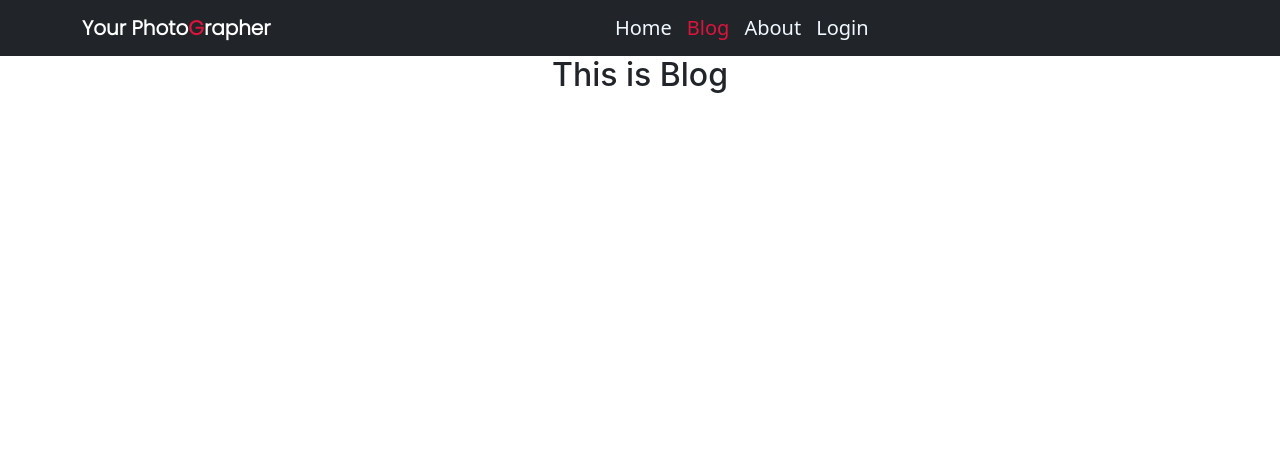
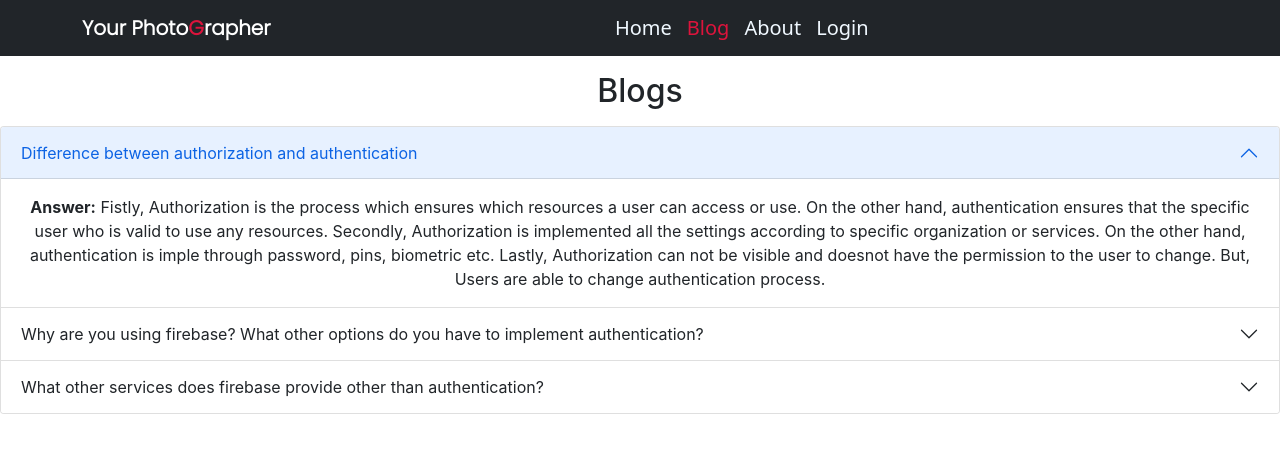
Before and after one commit to trshawonbd/Your-PhotoGrapher, a React (Create React App) app: page /blog in a window 1280 px wide. Shown: the top 452 px of the page. Built offline with nearby package versions, Linux system fonts and the light colour scheme; no server answers.

Commit message:
Blog created

```diff
--- a/public/index.html
+++ b/public/index.html
@@ -13,6 +13,7 @@
     <link rel="manifest" href="%PUBLIC_URL%/manifest.json" />
     <link href="https://cdn.jsdelivr.net/npm/bootstrap@5.1.3/dist/css/bootstrap.min.css" rel="stylesheet" integrity="sha384-1BmE4kWBq78iYhFldvKuhfTAU6auU8tT94WrHftjDbrCEXSU1oBoqyl2QvZ6jIW3" crossorigin="anonymous">
     <link href="https://fonts.googleapis.com/css2?family=Poppins:wght@300&display=swap" rel="stylesheet">
+    <script src="https://cdn.jsdelivr.net/npm/bootstrap@5.1.3/dist/js/bootstrap.bundle.min.js" integrity="sha384-ka7Sk0Gln4gmtz2MlQnikT1wXgYsOg+OMhuP+IlRH9sENBO0LRn5q+8nbTov4+1p" crossorigin="anonymous"></script>
 
     <title>Your PhotoGrapher</title>
   </head>
--- a/src/components/Blog/Blog.js
+++ b/src/components/Blog/Blog.js
@@ -3,8 +3,50 @@ import './Blog.css';
 
 const Blog = () => {
     return (
-        <div>
-            <h2>This is Blog</h2>
+        <div className='my-3'>
+            <h2 className='my-3'>Blogs</h2>
+            <div className="accordion" id="accordionExample">
+                <div className="accordion-item">
+                    <h2 className="accordion-header" id="headingOne">
+                        <button className="accordion-button" type="button" data-bs-toggle="collapse" data-bs-target="#collapseOne" aria-expanded="true" aria-controls="collapseOne">
+                            Difference between authorization and authentication
+                        </button>
+                    </h2>
+                    <div id="collapseOne" className="accordion-collapse collapse show" aria-labelledby="headingOne" data-bs-parent="#accordionExample">
+                        <div className="accordion-body">
+                            <strong>Answer:</strong> Fistly, Authorization is the process which ensures which resources a user can access or use. On the other hand, authentication ensures that the specific user who is valid to use any resources.
+                            Secondly, Authorization is implemented all the settings according to specific organization or services. On the other hand, authentication is imple through password, pins, biometric etc.
+                            Lastly, Authorization can not be visible and doesnot have the permission to the user to change. But, Users are able to change authentication process.
+                        </div>
+                    </div>
+                </div>
+                <div className="accordion-item">
+                    <h2 className="accordion-header" id="headingTwo">
+                        <button className="accordion-button collapsed" type="button" data-bs-toggle="collapse" data-bs-target="#collapseTwo" aria-expanded="false" aria-controls="collapseTwo">
+                            Why are you using firebase? What other options do you have to implement authentication?
+                        </button>
+                    </h2>
+                    <div id="collapseTwo" className="accordion-collapse collapse" aria-labelledby="headingTwo" data-bs-parent="#accordionExample">
+                        <div className="accordion-body">
+                            <strong>Answer: </strong> Firebase is secure platform. It provides a secure authentication process. It is easy to configure, use and anyone can maintain the procedure so easily. It provides several options for authentication like email and password, facebook, github, facebook, apple authentication. There are several alternatives are Auth0, Okta, Keycloak, Amazon Cognito etc.
+                        </div>
+                    </div>
+                </div>
+                <div className="accordion-item">
+                    <h2 className="accordion-header" id="headingThree">
+                        <button className="accordion-button collapsed" type="button" data-bs-toggle="collapse" data-bs-target="#collapseThree" aria-expanded="false" aria-controls="collapseThree">
+                            What other services does firebase provide other than authentication?
+                        </button>
+                    </h2>
+                    <div id="collapseThree" className="accordion-collapse collapse" aria-labelledby="headingThree" data-bs-parent="#accordionExample">
+                        <div className="accordion-body">
+                            <strong>Answer: </strong> There are so many services are provided by Firebase. Without authentication, Firebase are providing Cloud firestore, Hosting, Google analytics, Cloud Messaging, Cloud Functions and Predictions, Dynamic links, remote config etc.
+                        </div>
+                    </div>
+                </div>
+            </div>
+
+
         </div>
     );
 };
```
